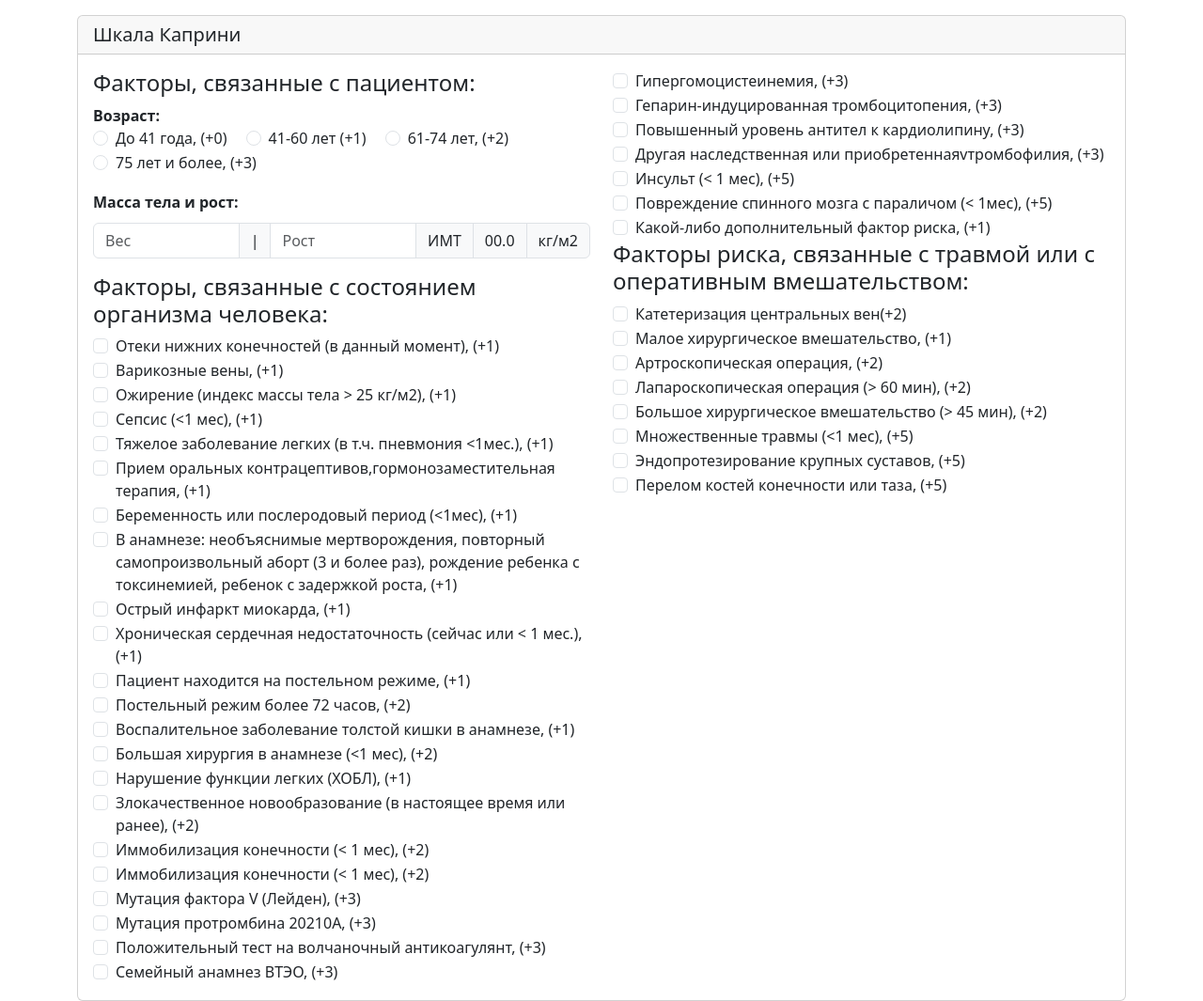
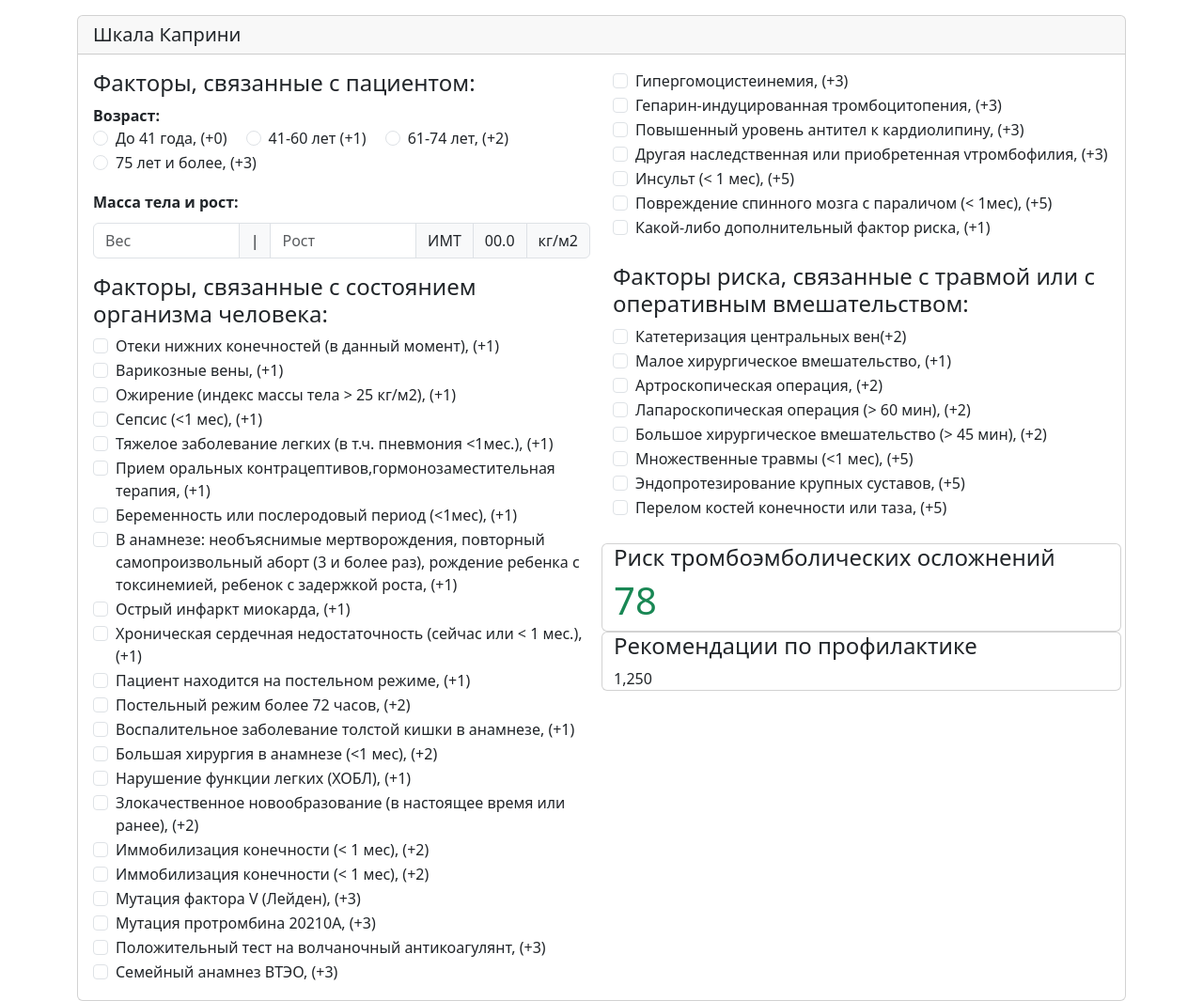
Before and after one commit to IgorKolotushkin/other_calculators, a FastAPI app: template templates/index2.html in a window 1280 px wide. Shown: the part 56-1121 px from the top of the page at 94% size. Run offline with FastAPI, Linux system fonts and the light colour scheme; the template is opened without the code that fills it, so the values that code supplies are empty.

Commit message:
update js

```diff
--- a/templates/index2.html
+++ b/templates/index2.html
@@ -13,6 +13,8 @@
   <script src="https://cdn.jsdelivr.net/npm/bootstrap@5.3.2/dist/js/bootstrap.bundle.min.js"
     integrity="sha384-C6RzsynM9kWDrMNeT87bh95OGNyZPhcTNXj1NW7RuBCsyN/o0jlpcV8Qyq46cDfL"
     crossorigin="anonymous"></script>
+
+  <script src="/js/calculate.js" type="application/javascript"></script>
 
   <nav class="navbar navbar-expand-lg bg-body-tertiary">
     <div class="container-fluid">
@@ -76,11 +78,11 @@
                 </div>
                 <strong style="margin: 10px 0; display: block">Масса тела и рост:</strong>
                 <div class="input-group mb-3">
-                  <input type="text" class="form-control" placeholder="Вес" aria-label="Username">
+                  <input type="text" class="form-control" placeholder="Вес" id="__body_weight" oninput="reCalculate()";>
                   <span class="input-group-text">|</span>
-                  <input type="text" class="form-control" placeholder="Рост" aria-label="Server">
+                  <input type="text" class="form-control" placeholder="Рост" id="__body_height" oninput="reCalculate()";>
                   <span class="input-group-text">ИМТ</span>
-                  <span class="input-group-text">00.0</span>
+                  <span class="input-group-text" id="__imt">00.0</span>
                   <span class="input-group-text">кг/м2</span>
                 </div>
                 <div id="__factors">
@@ -227,7 +229,7 @@
                     id="f24" />
                 </div>
                 <div class="form-check">
-                  <label for="f25">Другая наследственная или приобретеннаяvтромбофилия, (+3)</label>
+                  <label for="f25">Другая наследственная или приобретенная vтромбофилия, (+3)</label>
                   <input class="form-check-input" type="checkbox" name="factor" value="3" onclick="reCalculate();"
                     id="f25" />
                 </div>
@@ -247,6 +249,7 @@
                     id="f28" />
                 </div>
                 <div id="__surgery">
+                  <br>
                   <h4>Факторы риска, связанные с травмой или с оперативным вмешательством:</h4>
                   <div id="surgery">
                     <div class="form-check">
@@ -291,6 +294,23 @@
                     </div>
                   </div>
                 </div>
+                <br>
+                <div class="row card card-outline-success m-x-auto m-b-2">
+                  <div class="col-md-12 text-xs-center p-y-1">
+                    <h4>Риск тромбоэмболических осложнений</h4>
+                  </div>
+                  <div class="col-md-12 text-xs-center text-success p-y-1">
+                    <h1>78</h1>
+                  </div>
+                </div>
+                <div class="row card card-outline-primary m-x-auto m-b-2">
+                  <div class="col-md-12 text-xs-center p-y-1">
+                    <h4>Рекомендации по профилактике</h4>
+                  </div>
+                  <div class="col-md-12 text-xs-center p-y-1">
+                    <span>1,250</span>
+                  </div>
+                </div>
               </div>
             </div>
           </div>
```
Also changed, not shown: templates/js/calculate.js (+29 -22 lines).
